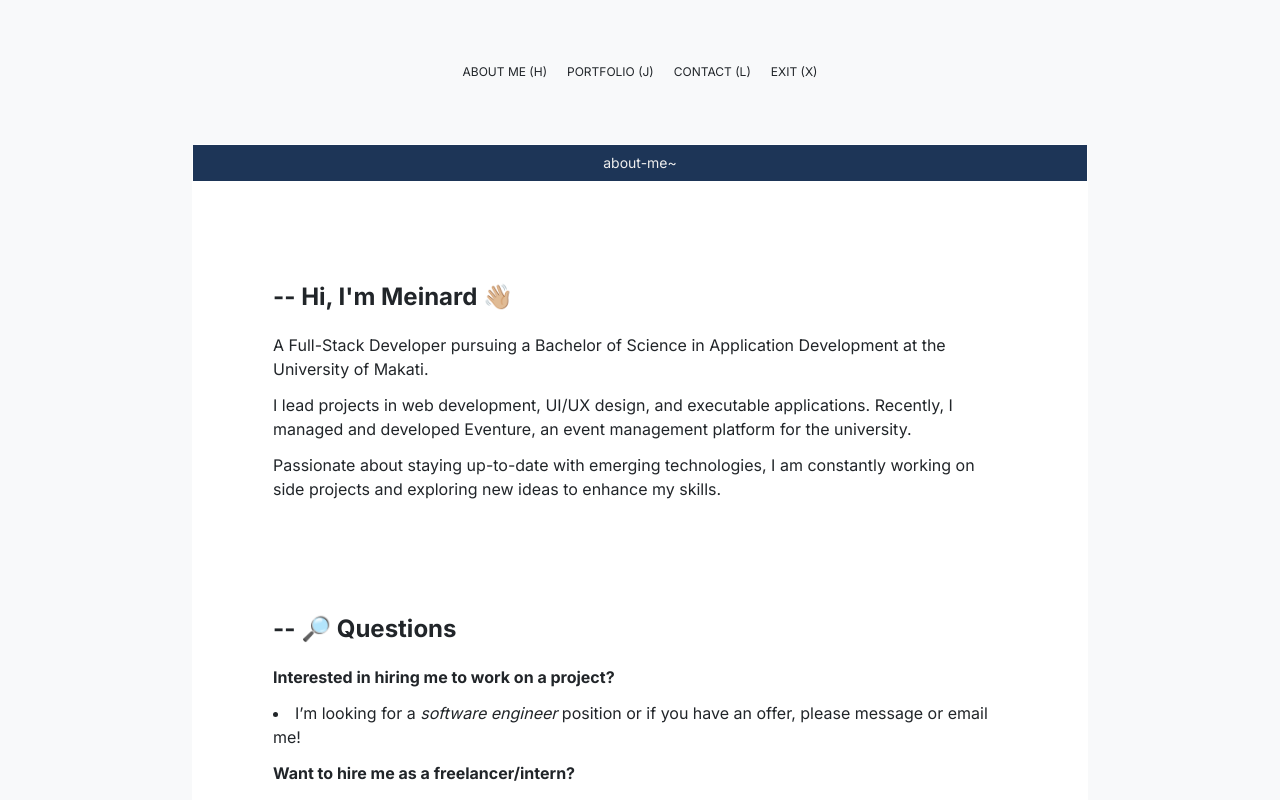
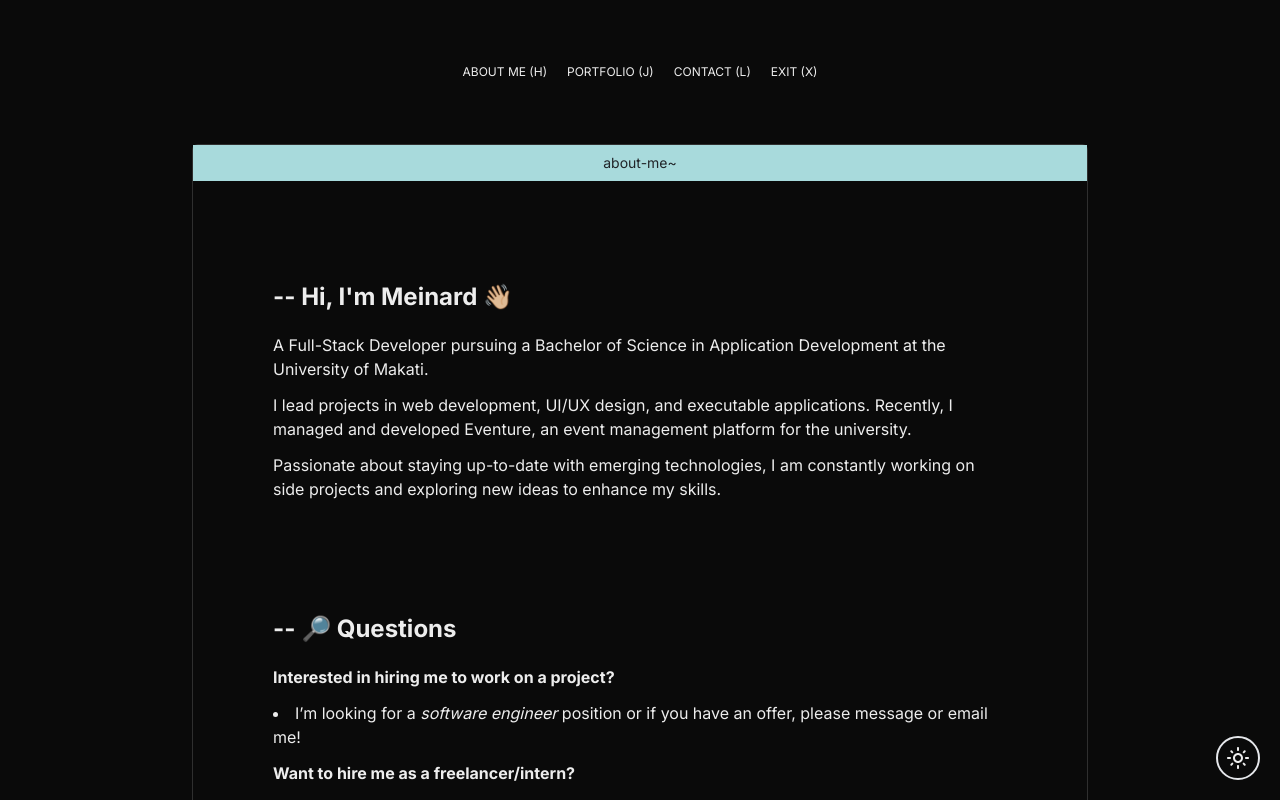
Before and after one commit to MeinardEdrei/Portfolio-Website, a Next.js app: page /About in a window 1280 px wide. Shown: the top 800 px of the page. Built offline with nearby package versions, Linux system fonts and the light colour scheme.

Commit message:
✨ Created toggle button for light and dark mode

```diff
--- a/app/components/Header.js
+++ b/app/components/Header.js
@@ -1,4 +1,6 @@
 'use client'
+import { MdOutlineLightMode } from "react-icons/md";
+import { MdOutlineDarkMode } from "react-icons/md";
 import { CiSettings } from "react-icons/ci";
 import { IoIosClose } from "react-icons/io";
 import { useEffect, useRef, useState } from 'react';
@@ -7,8 +9,33 @@ import { useRouter } from "next/navigation";
 
 const Header = () => {
   const [menuOpen, setMenuOpen] = useState(false);
+  const [currentTheme, setCurrentTheme] = useState('dark');
   const menuRef = useRef();
   const router = useRouter();
+
+  useEffect(() => {
+    const savedTheme = localStorage.getItem('theme') || 'dark';
+
+    if (savedTheme === 'light') {
+      setCurrentTheme('light');
+      document.body.classList.add('light-theme');
+    } else {
+      setCurrentTheme('dark');
+      document.body.classList.remove('light-theme');
+    }
+  }, []);
+
+  const toggleTheme = () => {
+    const newTheme = currentTheme === 'light' ? 'dark' : 'light';
+    setCurrentTheme(newTheme);
+
+    if (newTheme === 'light') {
+      document.body.classList.add('light-theme');
+    } else {
+      document.body.classList.remove('light-theme');
+    }
+    localStorage.setItem('theme', newTheme);
+  };
 
   useEffect(() => {
     const handleClickOutside = (event) => {
@@ -71,6 +98,12 @@ const Header = () => {
           <Link href="/Contact" className="text-sm" onClick={() => setMenuOpen(false)}>CONTACT (L)</Link>
         </div>
       </div>
+      <button
+        onClick={toggleTheme}
+        className="fixed bottom-5 right-5 bg-[var(--background)] text-xl md:text-2xl rounded-full border-2 border-opacity-5 p-2 z-50"
+      >
+        {currentTheme === 'light' ? <MdOutlineDarkMode /> : <MdOutlineLightMode />}
+      </button>
     </div>
   );
 }
--- a/app/globals.css
+++ b/app/globals.css
@@ -6,22 +6,20 @@
 
 
 :root {
+  --background: #0a0a0a;
+  --foreground: #ededed;
+  --text-inverted: #212529;
+  --secondary-background: #0a0a0a;
+  --primary: #A8DADC;
+}
+
+.light-theme {
   --background: #F8F9FA;
   --foreground: #212529;
   --text-inverted: #ededed;
   --secondary-background: white;
   --primary: #1D3557;
-}
-
-@media (prefers-color-scheme: dark) {
-  :root {
-    --background: #0a0a0a;
-    --foreground: #ededed;
-    --text-inverted: #212529;
-    --secondary-background: #0a0a0a;
-    --primary: #A8DADC;
-  }
-}
+ }
 
 @layer utilities {
   @keyframes slide-in {
```
